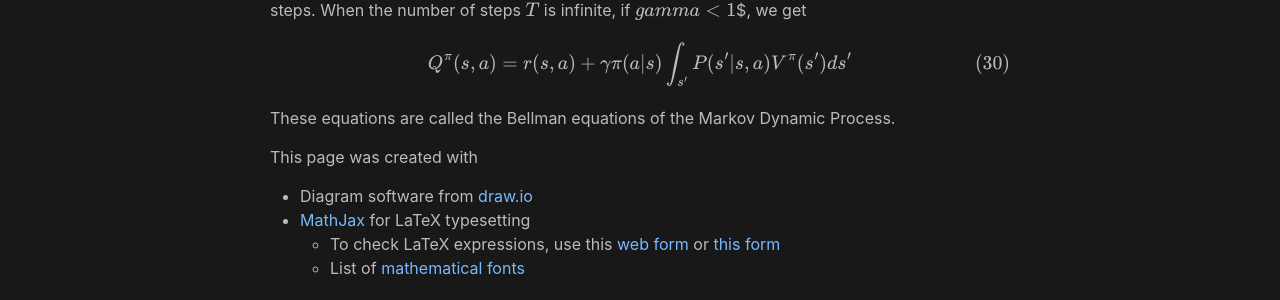
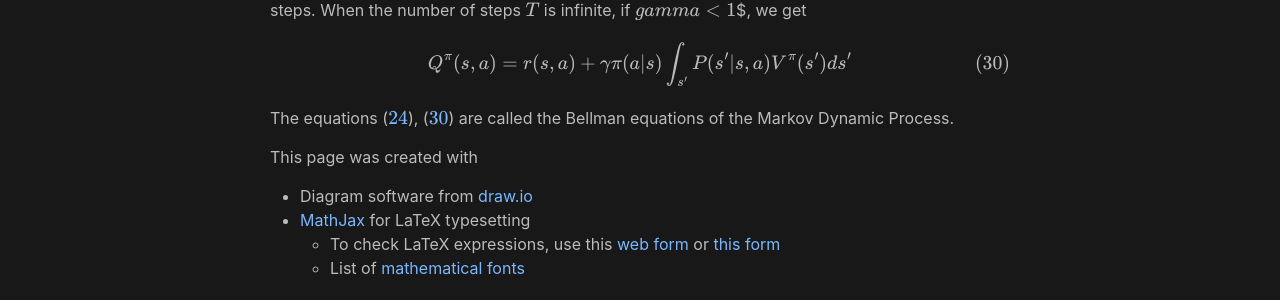
Before and after one commit to analytiq-hub/sigagent.github.io, a Jekyll site: the page built from machine_learning/_posts/2021-01-22-reinforce.md, in a window 1280 px wide and 1400 px high, scrolled down 5496 px. Shown: the part 755-1055 px from the top of the window. Built offline with Jekyll 4.4.1, drawn with Linux system fonts in a browser that asks for light colours; formulas are drawn with MathJax 3; a script that is not in the unit is left out; some of the changed text lies outside the part shown.

Commit message:
*** empty log message ***

```diff
--- a/machine_learning/_posts/2021-01-22-reinforce.md
+++ b/machine_learning/_posts/2021-01-22-reinforce.md
@@ -204,7 +204,7 @@ $$
 
 Relabeled, this says that
 $$
-\begin{align}
+\begin{align} \label{eq:v_bellman}
 V^\pi(s) = \int_a Q^\pi(s, a) da
 \end{align}
 $$
@@ -229,7 +229,7 @@ Q^\pi(s, a) & = r(s, a) + \gamma \pi(a \vert s) \int_{s'} P(s' \vert s, a) V^\pi
 \end{align}
 $$
 
-These equations are called the Bellman equations of the Markov Dynamic Process.
+The equations (\ref{eq:v_bellman}), (\ref{eq:q_bellman}) are called the Bellman equations of the Markov Dynamic Process.
 
 This page was created with
 * Diagram software from [draw.io](https://draw.io)
```
